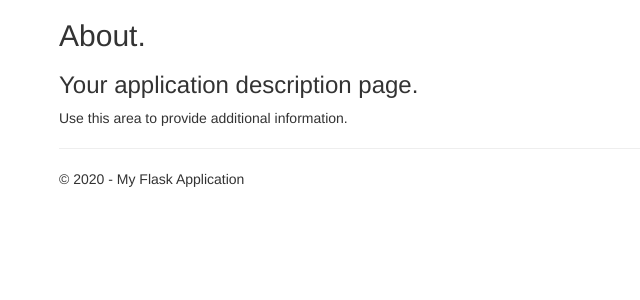
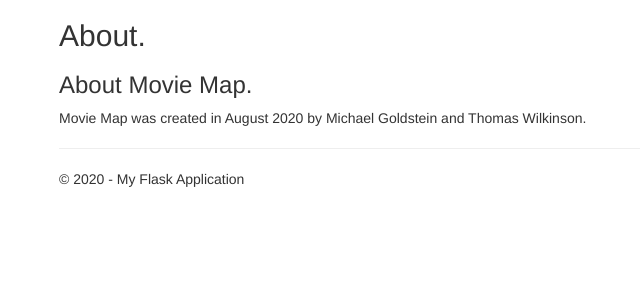
Before and after one commit to mdgoldstein2/MovieMap, a Flask app: page /about in a window 1280 px wide. Shown: the part 51-351 px from the top of the page, without its empty margins (11-651 px from the left). Run offline with Flask 2, Linux system fonts and the light colour scheme; parts of the project's set-up code (start-up, migrations or seed data) failed here and were passed over; some libraries are stand-ins or nearby versions.

Commit message:
Made changes to about.html specific to Movie Map. Just wanted to make sure I could commit stuff correctly

```diff
--- a/MovieMap/MovieMap/templates/about.html
+++ b/MovieMap/MovieMap/templates/about.html
@@ -5,6 +5,6 @@
 <h2>{{ title }}.</h2>
 <h3>{{ message }}</h3>
 
-<p>Use this area to provide additional information.</p>
+<p>Movie Map was created in August 2020 by Michael Goldstein and Thomas Wilkinson.</p>
 
 {% endblock %}
--- a/MovieMap/MovieMap/views.py
+++ b/MovieMap/MovieMap/views.py
@@ -33,7 +33,7 @@ def about():
         'about.html',
         title='About',
         year=datetime.now().year,
-        message='Your application description page.'
+        message='About Movie Map.'
     )
 
 @app.route('/test')
```
